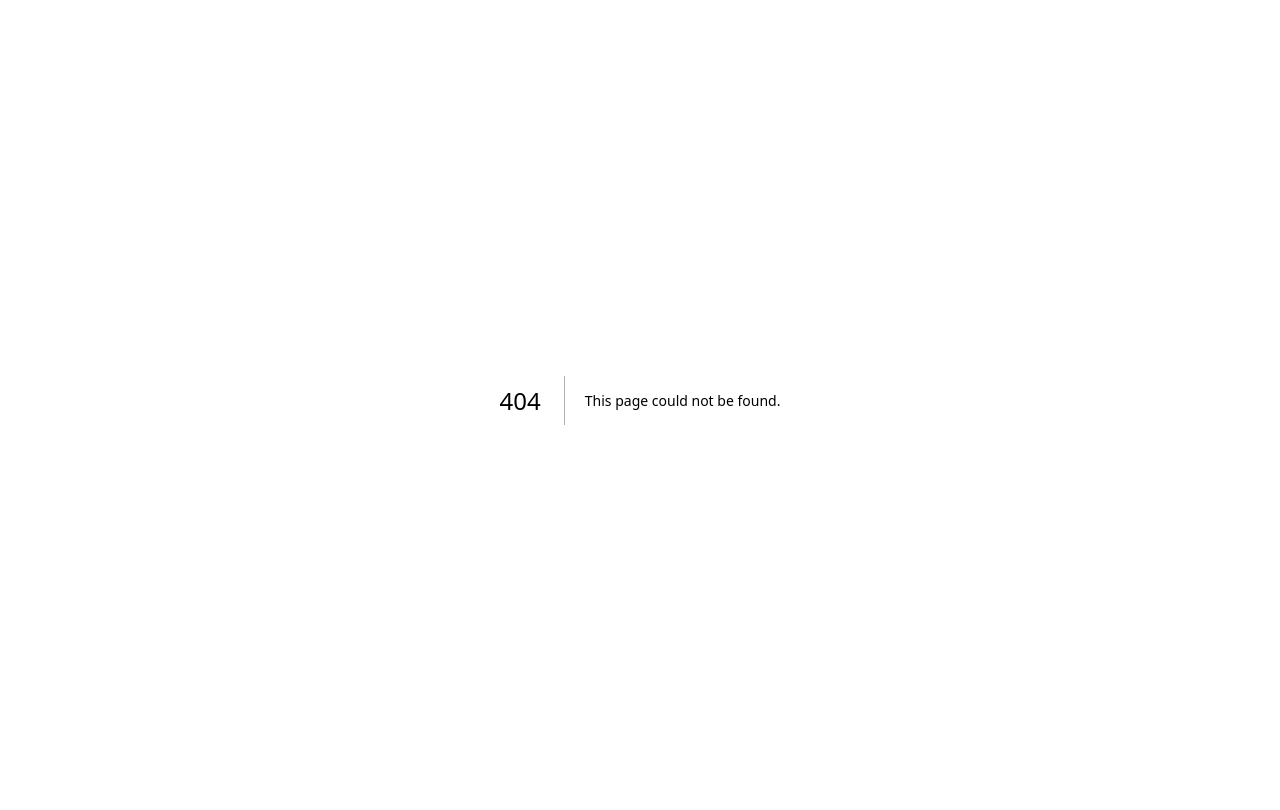
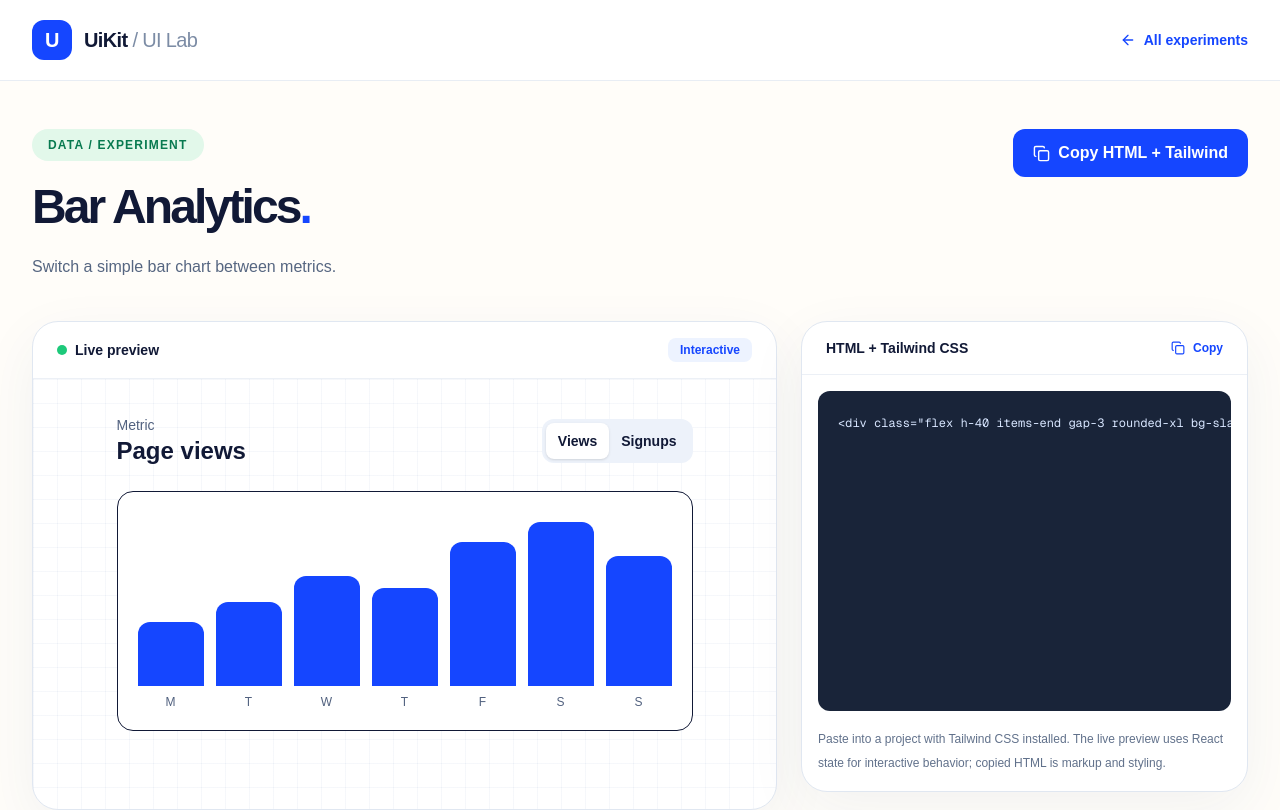
Before and after one commit to itzmitto/Ui-Kit, a Next.js app: page /ui-lab/bar-analytics in a window 1280 px wide. Before the commit this address had no page. Shown: the top 810 px of the page. Built offline with nearby package versions, Linux system fonts and the light colour scheme.

Commit message:
feat(ui-lab): add Bar Analytics interactive example

```diff
--- /dev/null
+++ b/src/app/ui-lab/bar-analytics/page.tsx
@@ -0,0 +1,83 @@
+"use client";
+
+import { useState } from "react";
+import Link from "next/link";
+import { ArrowLeft, ArrowRight, Check, Copy } from "lucide-react";
+
+/**
+ * Bar Analytics is an isolated interactive example for the UiKit UI Lab.
+ * It does not depend on other unmerged feature branches or replace existing kits.
+ * Copy the HTML + Tailwind snippet and adapt its behavior to your application.
+ */
+const snippet = "<div class=\"flex h-40 items-end gap-3 rounded-xl bg-slate-50 p-5\"><div class=\"h-[35%] flex-1 rounded-t-lg bg-blue-600\"></div><div class=\"h-[70%] flex-1 rounded-t-lg bg-blue-600\"></div><div class=\"h-full flex-1 rounded-t-lg bg-blue-600\"></div></div>";
+
+export default function Page() {
+  const [copied, setCopied] = useState(false);
+  const [metric,setMetric] = useState<'views'|'signups'>('views');
+
+  async function copySnippet() {
+    try {
+      await navigator.clipboard.writeText(snippet);
+      setCopied(true);
+    } catch {
+      setCopied(false);
+    }
+  }
+
+  return (
+    <main className="min-h-screen bg-[#fffdf9] text-[#111936]">
+      <header className="border-b border-[#e8edf4] bg-white">
+        <div className="mx-auto flex max-w-[1440px] items-center justify-between gap-4 px-5 py-5 sm:px-8">
+          <Link href="/" className="flex items-center gap-3 font-black tracking-[-.04em]">
+            <span className="grid size-10 place-items-center rounded-xl bg-[#1546ff] text-xl text-white">U</span>
+            <span className="text-xl">UiKit <span className="font-medium text-[#7c8ca5]">/ UI Lab</span></span>
+          </Link>
+          <Link href="/ui-lab" className="inline-flex items-center gap-2 text-sm font-bold text-[#1546ff] hover:underline">
+            <ArrowLeft size={16} /> All experiments
+          </Link>
+        </div>
+      </header>
+
+      <div className="mx-auto max-w-[1440px] px-5 pb-20 pt-12 sm:px-8">
+        <div className="flex flex-wrap items-start justify-between gap-5">
+          <div className="max-w-3xl">
+            <p className="mb-4 inline-flex rounded-full bg-[#e2f8ea] px-4 py-2 text-xs font-black uppercase tracking-widest text-[#087a50]">Data / experiment</p>
+            <h1 className="text-4xl font-black leading-tight tracking-[-.06em] sm:text-5xl">Bar Analytics<span className="text-[#1546ff]">.</span></h1>
+            <p className="mt-4 max-w-2xl text-base leading-7 text-[#566681]">Switch a simple bar chart between metrics.</p>
+          </div>
+          <button type="button" onClick={copySnippet} className="inline-flex items-center gap-2 rounded-xl bg-[#1546ff] px-5 py-3 font-bold text-white transition hover:bg-[#0038d6]">
+            {copied ? <Check size={17} /> : <Copy size={17} />} {copied ? "Copied" : "Copy HTML + Tailwind"}
+          </button>
+        </div>
+
+        <div className="mt-10 grid items-start gap-6 lg:grid-cols-[minmax(0,1.25fr)_minmax(320px,.75fr)]">
+          <section aria-label="Interactive component preview" className="min-w-0 overflow-hidden rounded-[26px] border border-[#e0e7f1] bg-white shadow-[0_18px_60px_rgba(35,65,123,.06)]">
+            <div className="flex items-center justify-between border-b border-[#ecf0f6] px-6 py-4">
+              <span className="flex items-center gap-2 text-sm font-bold"><span className="size-2.5 rounded-full bg-[#1dc97a]" /> Live preview</span>
+              <span className="rounded-lg bg-[#edf3ff] px-3 py-1 text-xs font-bold text-[#1546ff]">Interactive</span>
+            </div>
+            <div className="min-h-[430px] bg-[linear-gradient(rgba(24,64,150,.04)_1px,transparent_1px),linear-gradient(90deg,rgba(24,64,150,.04)_1px,transparent_1px)] bg-[size:24px_24px] p-6 sm:p-9">
+              <div className="mx-auto max-w-xl space-y-6"><div className="flex items-center justify-between"><div><p className="text-sm text-[#51617f]">Metric</p><h3 className="text-2xl font-black">{metric==='views'?'Page views':'Signups'}</h3></div><div className="flex rounded-xl bg-[#edf2fa] p-1"><button onClick={()=>setMetric('views')} className={`rounded-lg px-3 py-2 text-sm font-bold ${metric==='views'?'bg-white shadow':''}`}>Views</button><button onClick={()=>setMetric('signups')} className={`rounded-lg px-3 py-2 text-sm font-bold ${metric==='signups'?'bg-white shadow':''}`}>Signups</button></div></div><div className="flex h-60 items-end gap-3 rounded-2xl border bg-white p-5">{(metric==='views'?[32,42,55,49,72,82,65]:[18,26,39,33,50,44,69]).map((height,i)=><div key={i} className="group flex flex-1 flex-col justify-end gap-2"><div aria-label={`${['M','T','W','T','F','S','S'][i]}: ${height}%`} className={`rounded-t-xl transition-all ${metric==='views'?'bg-[#1546ff]':'bg-[#10b981]'}`} style={{height:`${height*2}px`}}/><span className="text-center text-xs text-[#51617f]">{['M','T','W','T','F','S','S'][i]}</span></div>)}</div></div>
+            </div>
+          </section>
+
+          <section aria-label="Copyable HTML source" className="min-w-0 overflow-hidden rounded-[26px] border border-[#e0e7f1] bg-white shadow-[0_18px_60px_rgba(35,65,123,.06)]">
+            <div className="flex items-center justify-between border-b border-[#ecf0f6] px-6 py-4">
+              <h2 className="text-sm font-black">HTML + Tailwind CSS</h2>
+              <button type="button" onClick={copySnippet} className="flex items-center gap-2 text-xs font-bold text-[#1546ff]"><Copy size={14}/> Copy</button>
+            </div>
+            <div className="p-4">
+              <pre className="max-h-[530px] min-h-[320px] overflow-auto rounded-xl bg-[#192439] p-5 text-[12px] leading-6 text-[#d8e6ff]"><code>{snippet}</code></pre>
+              <p className="mt-4 text-xs leading-6 text-[#61718b]">Paste into a project with Tailwind CSS installed. The live preview uses React state for interactive behavior; copied HTML is markup and styling.</p>
+            </div>
+          </section>
+        </div>
+        <div className="mt-8 rounded-2xl border border-[#dfe7f2] bg-[#f0f6ff] p-6">
+          <h2 className="text-base font-black">Implementation notes</h2>
+          <p className="mt-2 text-sm leading-7 text-[#52647e]">This is an isolated UI example. The starter-kit registry and your own component designs remain untouched. To connect actions to real data, add your own event handlers, validation and API calls.</p>
+          <Link href="/starter-kits" className="mt-4 inline-flex items-center gap-2 text-sm font-bold text-[#1546ff]">Open Starter Kits <ArrowRight size={16}/></Link>
+        </div>
+      </div>
+    </main>
+  );
+}
```
Also changed, not shown: 2 other files (tests, documents, lock files or other folders).
